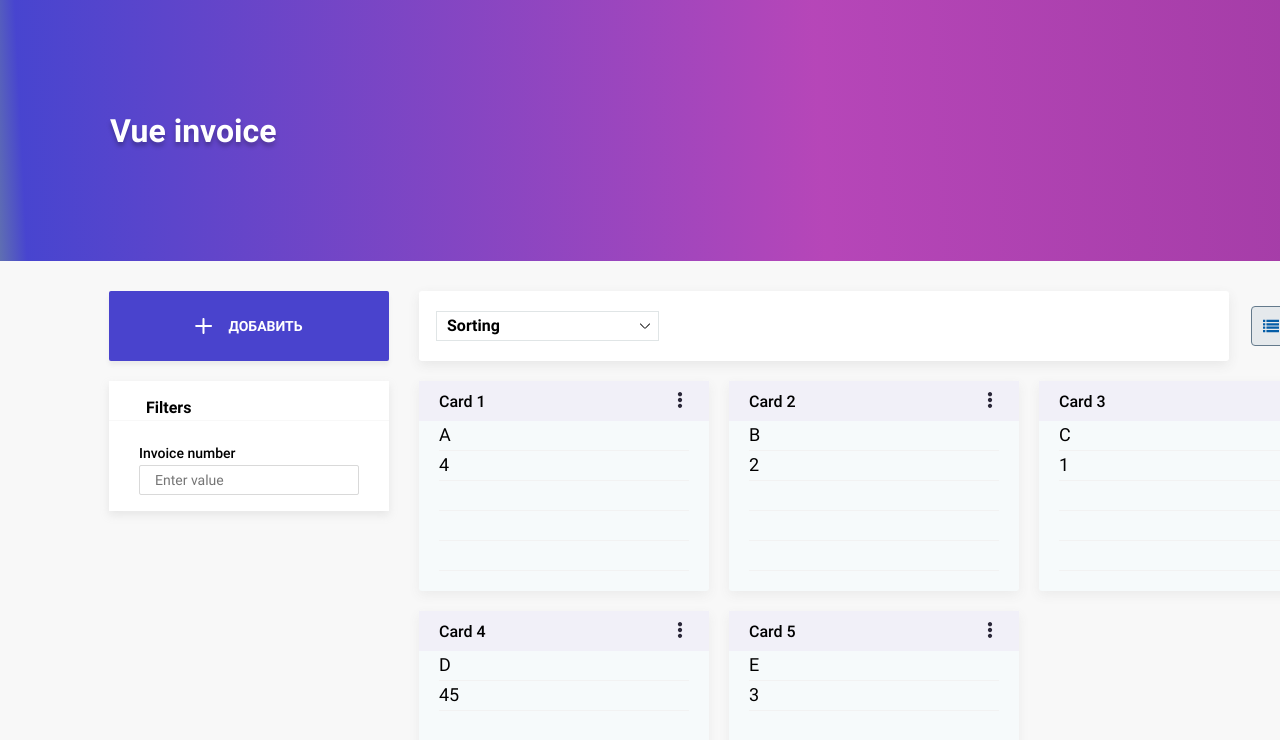
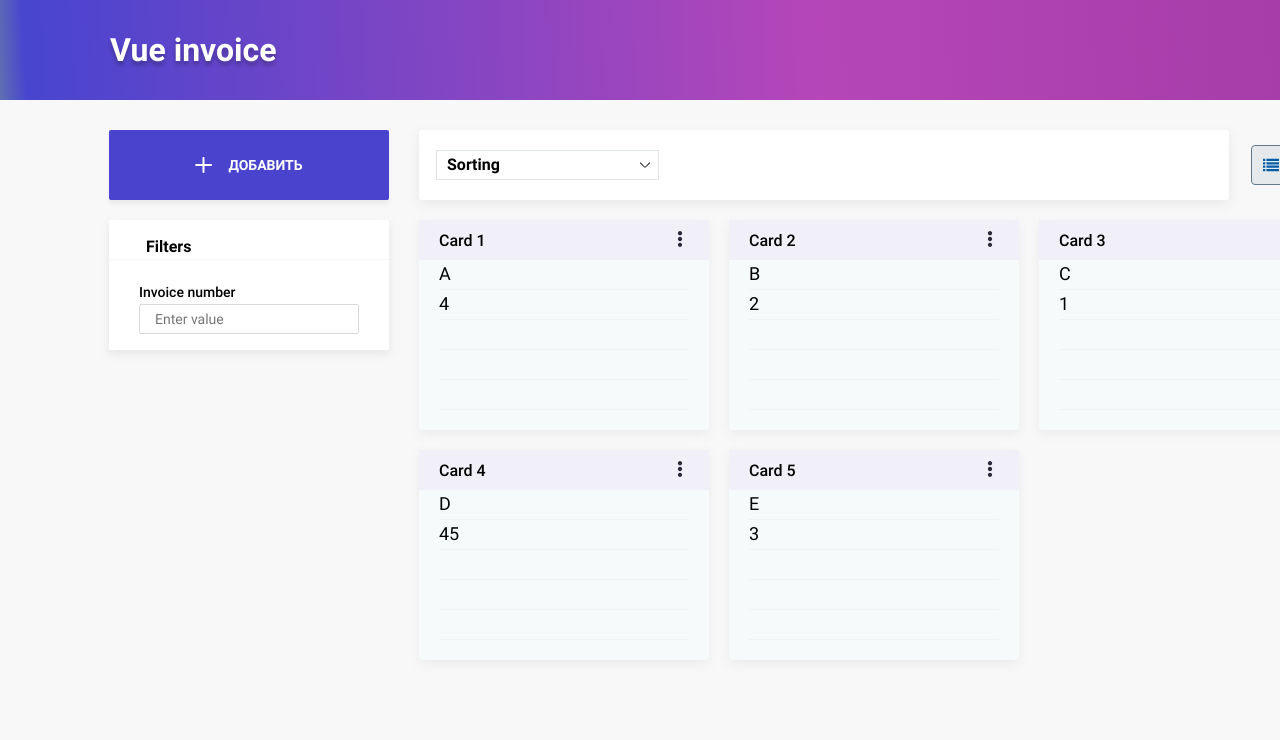
Before and after one commit to rashidshafeev/vue-invoice, a Vue app: page /#/cards in a window 1280 px wide. Shown: the top 740 px of the page. Built offline with nearby package versions, Linux system fonts and the light colour scheme.

Commit message:
Header height

```diff
--- a/src/App.vue
+++ b/src/App.vue
@@ -136,7 +136,7 @@ export default {
     justify-content: center;
     align-items: center;
 
-    height: 261px;
+    height: 100px;
 
     color: #FFFFFF;
 
@@ -154,7 +154,7 @@ export default {
   }
 
   .main {
-    min-height: calc(100vh - 261px);
+    min-height: calc(100vh - 100px);
     display: flex;
     justify-content: center;
     align-items: start;
```
